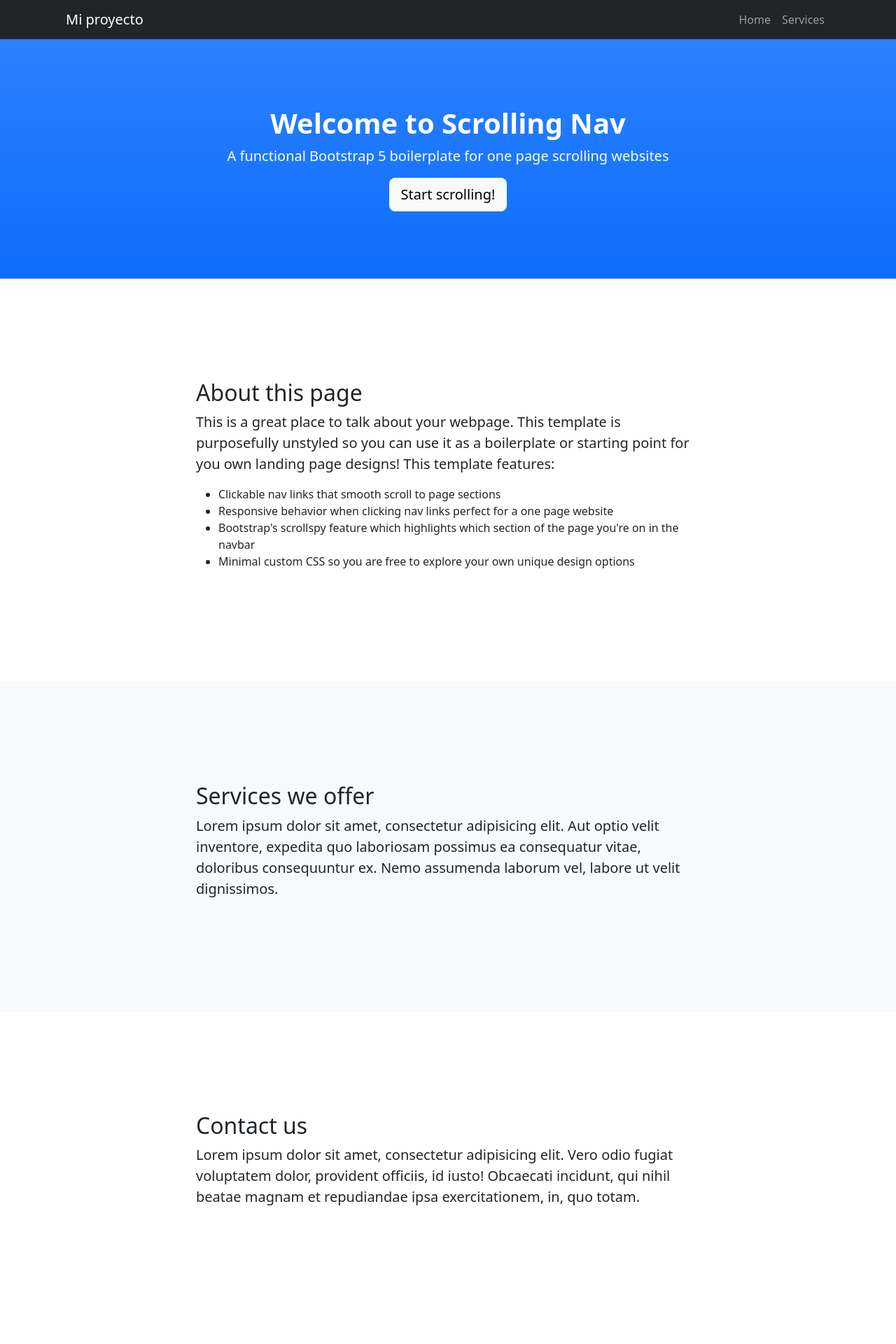
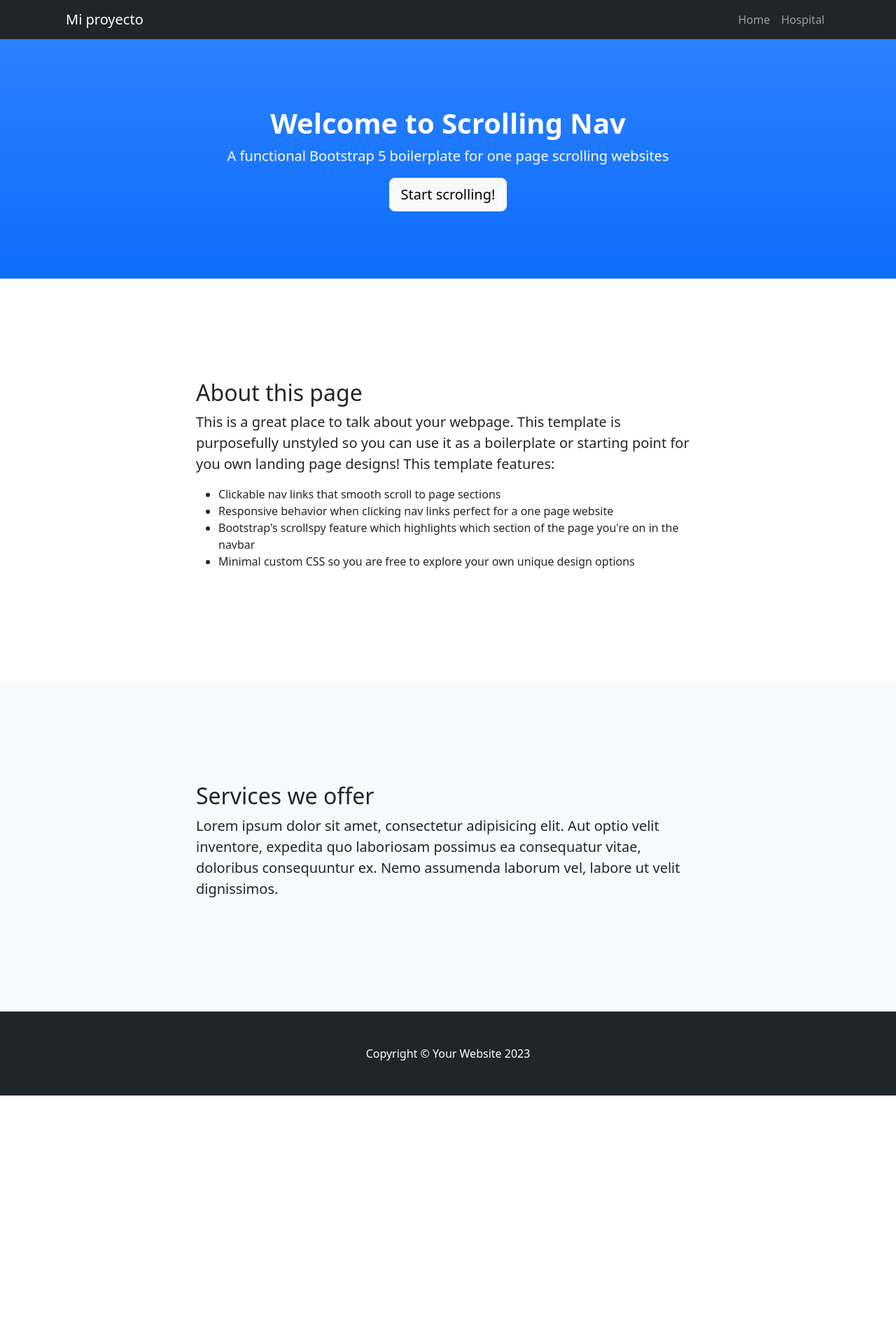
Before and after one commit to MiguelRizzi/tercera_pre-entrega_rizzi, a Django app: page / in a window 1280 px wide. Shown: the top 1920 px of the page at 70% size. After the commit the page ends 1565 px from the top, so only its background shows below. Run offline with Django 4.2, Linux system fonts and the light colour scheme; some libraries are stand-ins or nearby versions.

Commit message:
Html modificados

```diff
--- a/project/apps/home/templates/home/base.html
+++ b/project/apps/home/templates/home/base.html
@@ -11,6 +11,7 @@
         <!-- Core theme CSS (includes Bootstrap)-->
         <link href="{% static 'home/css/styles.css' %}" rel="stylesheet" />
     </head>
+
     <body id="page-top">
         <!-- Navigation-->
         <nav class="navbar navbar-expand-lg navbar-dark bg-dark fixed-top" id="mainNav">
@@ -20,60 +21,14 @@
                 <div class="collapse navbar-collapse" id="navbarResponsive">
                     <ul class="navbar-nav ms-auto">
                         <li class="nav-item"><a class="nav-link" href="{% url 'home:index' %}">Home</a></li>
-                        <li class="nav-item"><a class="nav-link" href="{% url 'hospital:index' %}">Services</a></li>
+                        <li class="nav-item"><a class="nav-link" href="{% url 'hospital:index' %}">Hospital</a></li>
                     </ul>
                 </div>
             </div>
         </nav>
-        <!-- Header-->
-        <header class="bg-primary bg-gradient text-white">
-            <div class="container px-4 text-center">
-                <h1 class="fw-bolder">Welcome to Scrolling Nav</h1>
-                <p class="lead">A functional Bootstrap 5 boilerplate for one page scrolling websites</p>
-                <a class="btn btn-lg btn-light" href="#about">Start scrolling!</a>
-            </div>
-        </header>
 
         {% block content %}{% endblock content %}
-        <!-- About section-->
-        <section id="about">
-            <div class="container px-4">
-                <div class="row gx-4 justify-content-center">
-                    <div class="col-lg-8">
-                        <h2>About this page</h2>
-                        <p class="lead">This is a great place to talk about your webpage. This template is purposefully unstyled so you can use it as a boilerplate or starting point for you own landing page designs! This template features:</p>
-                        <ul>
-                            <li>Clickable nav links that smooth scroll to page sections</li>
-                            <li>Responsive behavior when clicking nav links perfect for a one page website</li>
-                            <li>Bootstrap's scrollspy feature which highlights which section of the page you're on in the navbar</li>
-                            <li>Minimal custom CSS so you are free to explore your own unique design options</li>
-                        </ul>
-                    </div>
-                </div>
-            </div>
-        </section>
-        <!-- Services section-->
-        <section class="bg-light" id="services">
-            <div class="container px-4">
-                <div class="row gx-4 justify-content-center">
-                    <div class="col-lg-8">
-                        <h2>Services we offer</h2>
-                        <p class="lead">Lorem ipsum dolor sit amet, consectetur adipisicing elit. Aut optio velit inventore, expedita quo laboriosam possimus ea consequatur vitae, doloribus consequuntur ex. Nemo assumenda laborum vel, labore ut velit dignissimos.</p>
-                    </div>
-                </div>
-            </div>
-        </section>
-        <!-- Contact section-->
-        <section id="contact">
-            <div class="container px-4">
-                <div class="row gx-4 justify-content-center">
-                    <div class="col-lg-8">
-                        <h2>Contact us</h2>
-                        <p class="lead">Lorem ipsum dolor sit amet, consectetur adipisicing elit. Vero odio fugiat voluptatem dolor, provident officiis, id iusto! Obcaecati incidunt, qui nihil beatae magnam et repudiandae ipsa exercitationem, in, quo totam.</p>
-                    </div>
-                </div>
-            </div>
-        </section>
+
         <!-- Footer-->
         <footer class="py-5 bg-dark">
             <div class="container px-4"><p class="m-0 text-center text-white">Copyright &copy; Your Website 2023</p></div>
--- a/project/apps/home/templates/home/index.html
+++ b/project/apps/home/templates/home/index.html
@@ -1,6 +1,15 @@
 {% extends 'home/base.html' %}
 
 {% block content %}
+    <!-- Header-->
+    <header class="bg-primary bg-gradient text-white">
+        <div class="container px-4 text-center">
+            <h1 class="fw-bolder">Welcome to Scrolling Nav</h1>
+            <p class="lead">A functional Bootstrap 5 boilerplate for one page scrolling websites</p>
+            <a class="btn btn-lg btn-light" href="#about">Start scrolling!</a>
+        </div>
+    </header>
+
     <!-- About section-->
     <section id="about">
         <div class="container px-4">
@@ -29,16 +38,6 @@
             </div>
         </div>
     </section>
-    <!-- Contact section-->
-    <section id="contact">
-        <div class="container px-4">
-            <div class="row gx-4 justify-content-center">
-                <div class="col-lg-8">
-                    <h2>Contact us</h2>
-                    <p class="lead">Lorem ipsum dolor sit amet, consectetur adipisicing elit. Vero odio fugiat voluptatem dolor, provident officiis, id iusto! Obcaecati incidunt, qui nihil beatae magnam et repudiandae ipsa exercitationem, in, quo totam.</p>
-                </div>
-            </div>
-        </div>
-    </section>
+
     <!-- Footer-->
 {% endblock content %}
--- a/project/apps/hospital/templates/hospital/index.html
+++ b/project/apps/hospital/templates/hospital/index.html
@@ -2,4 +2,9 @@
 
 {% block content %}
     <h1>HOSPITAL</h1>
+    <header class="bg-primary bg-gradient text-white">
+        <div class="container px-2 text-center">
+            <h1 class="fw-bolder">Welcome to Scrolling Nav</h1>
+        </div>
+    </header>
 {% endblock content %}
```
